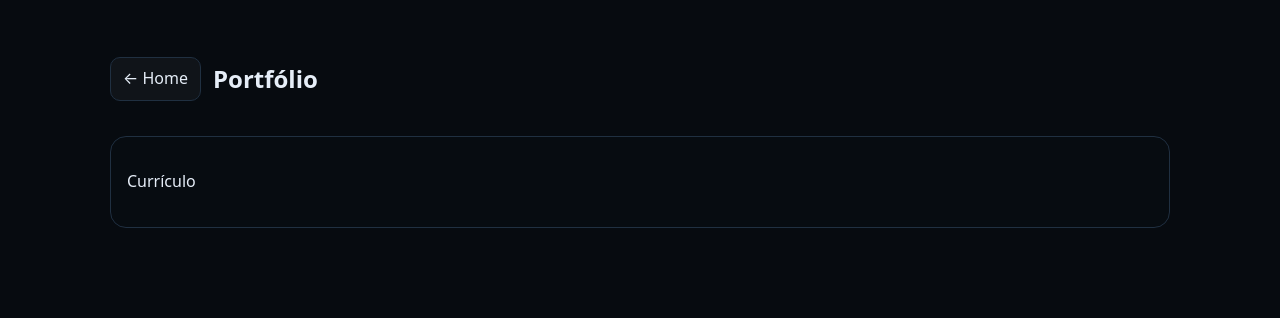
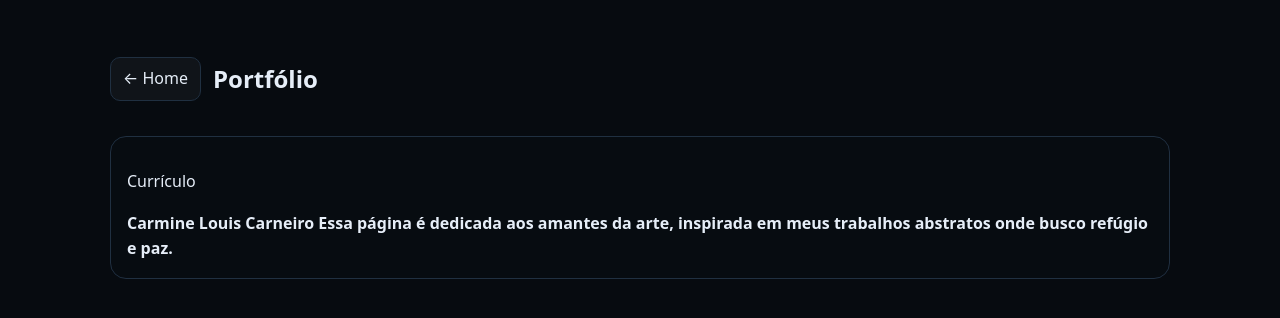
Before and after one commit to CarmineLouis/portfolio, a website built with Vite: page index.html in a window 1280 px wide. Both pictures are taken after a click on the link "Portfólio". Built offline with nearby package versions, Linux system fonts and the light colour scheme.

```diff
--- a/index.html
+++ b/index.html
@@ -31,6 +31,11 @@
       </header>
       <div class="content">
         <p>Currículo</p>
+        <b>Carmine Louis Carneiro</b>
+        <b> Essa página é dedicada aos amantes da arte, inspirada em meus trabalhos abstratos
+          onde busco refúgio e paz.</b>
+
+
       </div>
     </section>
 
```
Also changed, not shown: src/core/canvas.js (deleted), src/core/input.js (deleted), src/core/loop.js (deleted), src/core/math.js (deleted), src/core/scene.js (deleted), src/core/time.js (deleted).
